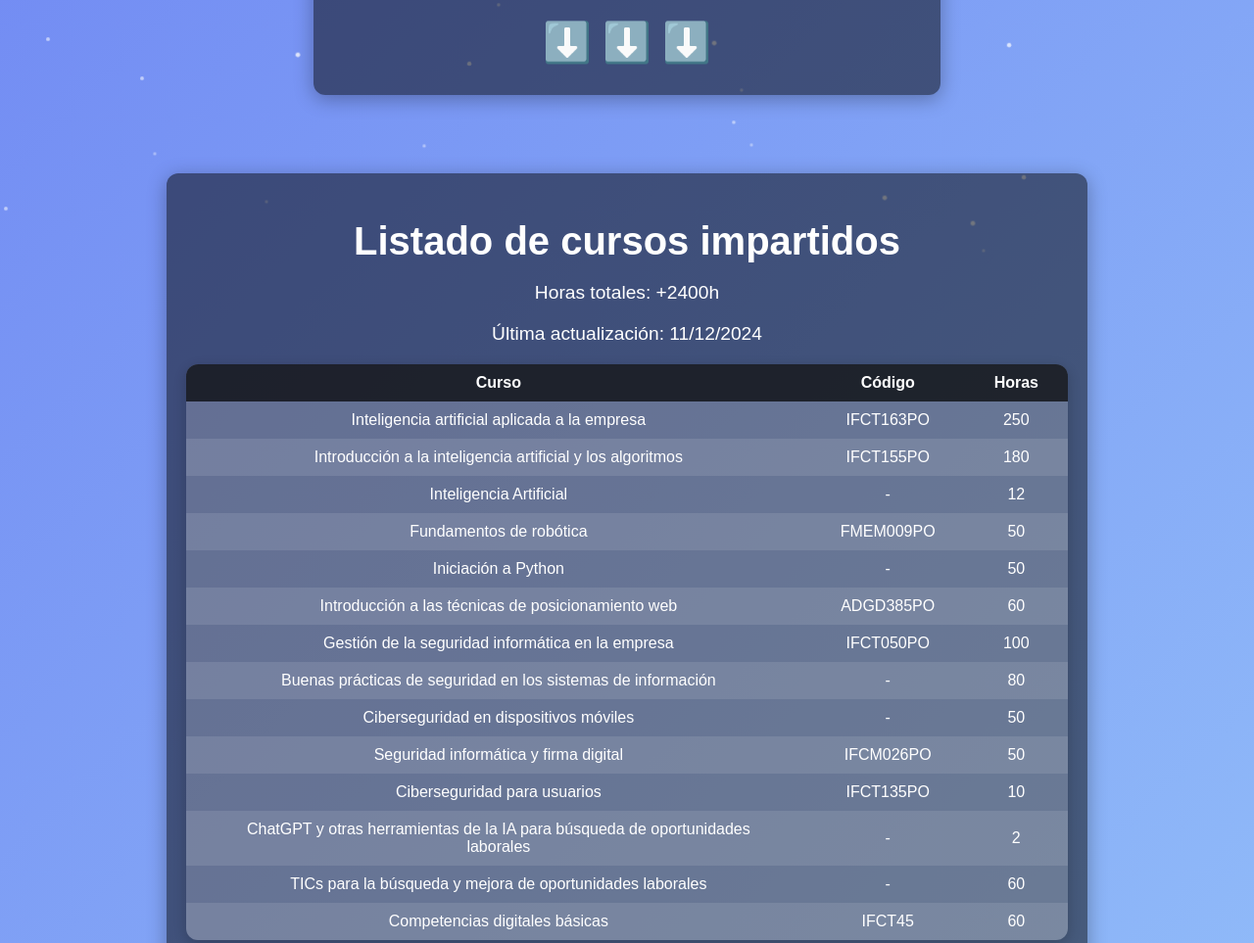
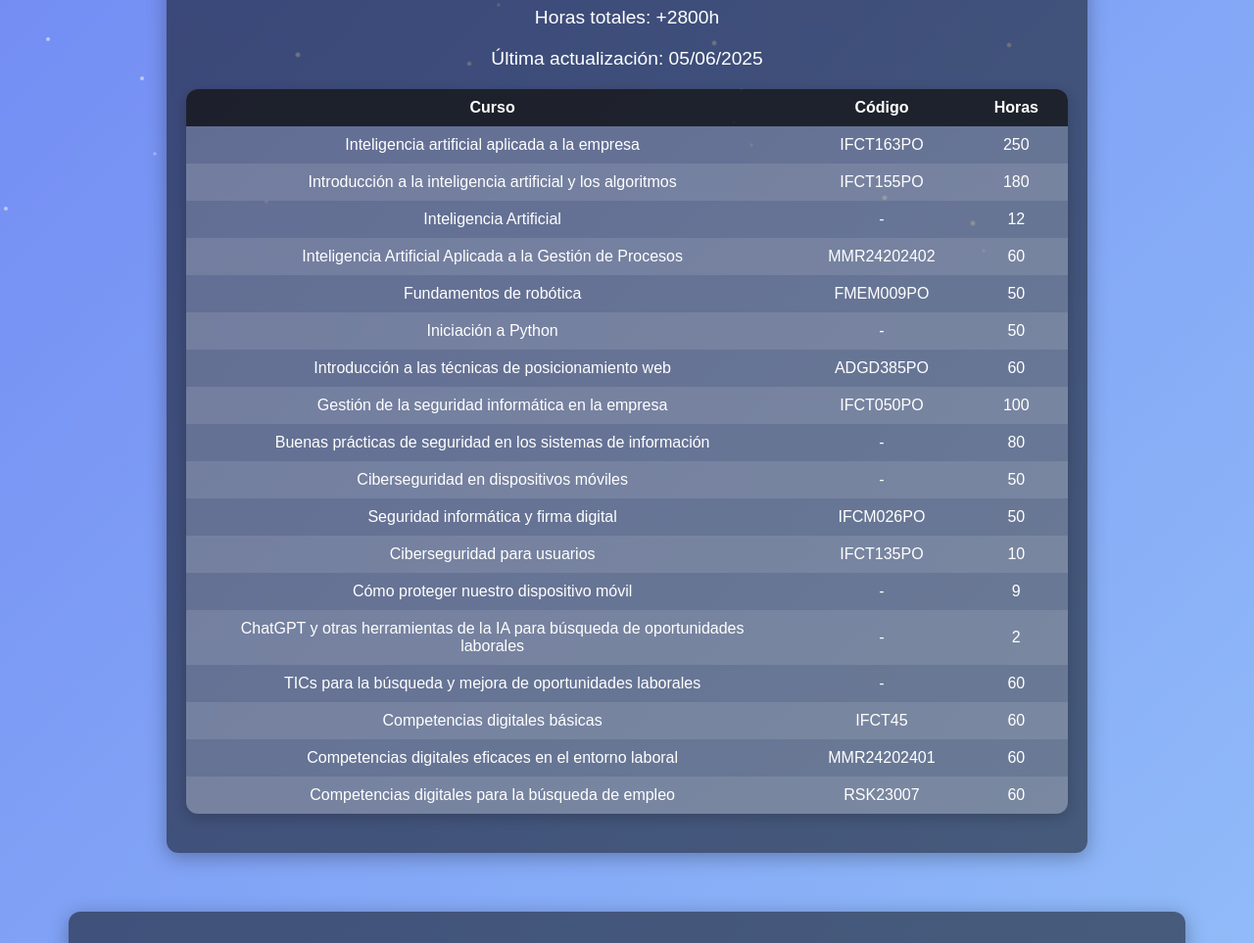
Before and after one commit to Xachap/xachap.github.io, a plain HTML site: page index.html in a window 1280 px wide. Shown: the part 521-1484 px from the top of the page at 98% size. Drawn offline with Linux system fonts and the light colour scheme.

Commit message:
Add files via upload

```diff
--- a/index.html
+++ b/index.html
@@ -11,9 +11,7 @@
     <div class="stars" id="stars"></div>
 
     <div class="container">
-        <img src="logo.png" alt="Logo" class="logo">
-        <h1 id="title">¡Estoy trabajando en ello!</h1>
-        <p id="message">La versión final de esta página estará disponible muy pronto. A continuación puedes encontrar un pequeño resumen de las formaciones que he impartido y mis proyectos más destacables.</p>
+        <p id="message">A continuación puedes encontrar un pequeño resumen de las formaciones que he impartido y mis proyectos más destacables.</p>
         <div class="progress-bar">
             <div class="progress"></div>
         </div>
@@ -26,8 +24,8 @@
 
 	<div class="container-courses">
         <h1 id="title-c">Listado de cursos impartidos</h1>
-        <p id="sub1-c">Horas totales: +2400h</p>
-		<p id="sub2-c">Última actualización: 11/12/2024</p>
+        <p id="sub1-c">Horas totales: +2800h</p>
+		<p id="sub2-c">Última actualización: 05/06/2025</p>
 		<table class="styled-table">
         <thead>
             <tr>
@@ -51,6 +49,11 @@
                 <td>Inteligencia Artificial</td>
                 <td>-</td>
                 <td>12</td>
+            </tr>
+			<tr>
+                <td>Inteligencia Artificial Aplicada a la Gestión de Procesos</td>
+                <td>MMR24202402</td>
+                <td>60</td>
             </tr>
 			<tr>
                 <td>Fundamentos de robótica</td>
@@ -93,6 +96,11 @@
                 <td>10</td>
             </tr>
 			<tr>
+                <td>Cómo proteger nuestro dispositivo móvil</td>
+                <td>-</td>
+                <td>9</td>
+            </tr>
+			<tr>
                 <td>ChatGPT y otras herramientas de la IA para búsqueda de oportunidades laborales</td>
                 <td>-</td>
                 <td>2</td>
@@ -105,6 +113,16 @@
 			<tr>
                 <td>Competencias digitales básicas</td>
                 <td>IFCT45</td>
+                <td>60</td>
+            </tr>
+			<tr>
+                <td>Competencias digitales eficaces en el entorno laboral</td>
+                <td>MMR24202401</td>
+                <td>60</td>
+            </tr>
+			<tr>
+                <td>Competencias digitales para la búsqueda de empleo</td>
+                <td>RSK23007</td>
                 <td>60</td>
             </tr>
         </tbody>
```
